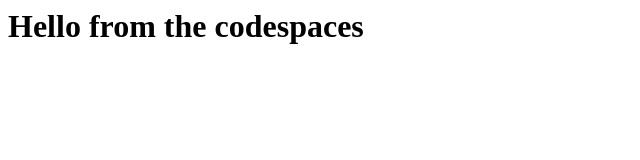
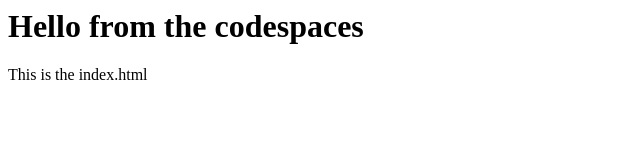
Before and after one commit to Andeveling/skills-code-with-codespaces, a plain HTML site: page index.html in a window 1280 px wide. Shown: the whole page, without its empty margins (0-640 px from the left). Drawn offline with Linux system fonts and the light colour scheme.

Commit message:
Add a P tag  to index.html

```diff
--- a/index.html
+++ b/index.html
@@ -1,3 +1,4 @@
 <html>
   <h1>Hello from the codespaces</h1>
-</html>
+  <p>This is the index.html</p>
+  </html>
```
